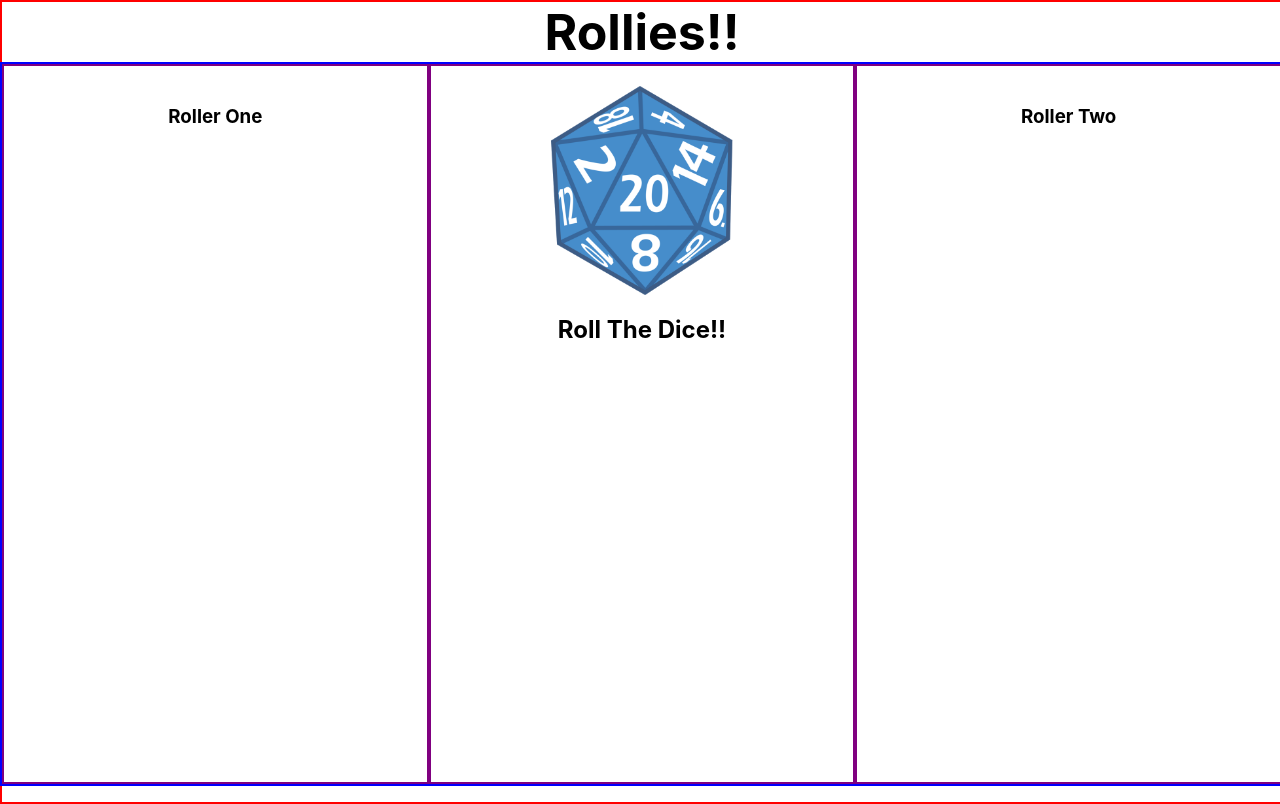
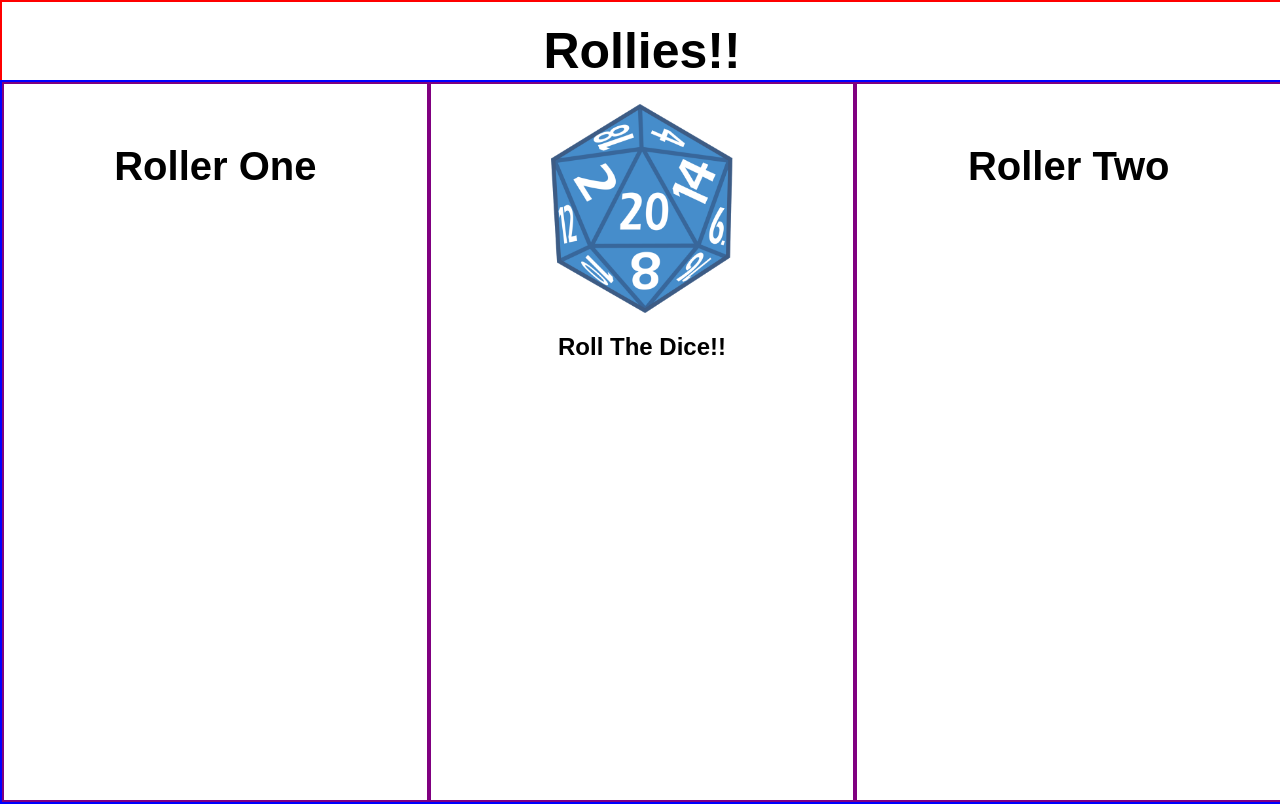
Before and after one commit to Jorgan612/Rollies, a React (Create React App) app: page / in a window 1280 px wide. Built offline with nearby package versions, Linux system fonts and the light colour scheme.

Commit message:
Add font and additional layout adjustments.

```diff
--- a/src/Components/App.js
+++ b/src/Components/App.js
@@ -10,18 +10,18 @@ const App = () => {
 
 return (
   <section className='app'>
-    <h1 className='rollies-title'>Rollies!!</h1>
+    <h1 className='rollies-title title'>Rollies!!</h1>
     <div className='all-sections-div'>
       <section className='player-one-section'>
-        <h1>Roller One</h1>
+        <h1 className='player-one-title title'>Roller One</h1>
 
       </section>
       <section className='center-section'>
         <img className='blue-dice-png-button' src={dice} alt='red 20 sided polyhedral dice'/>
-        <h2>Roll The Dice!!</h2>
+        <h2 className='title'>Roll The Dice!!</h2>
       </section>
       <section className='player-two-section'>
-        <h1>Roller Two</h1>
+        <h1 className='player-two-title title'>Roller Two</h1>
 
       </section>
     </div>
--- a/src/css/App.css
+++ b/src/css/App.css
@@ -5,11 +5,12 @@
   height: 100vh;
   width: 100vw;
   border: 2px solid red;
+  font-family: Arial, Helvetica, sans-serif;
 }
 
 .rollies-title {
   font-size: 50px;
-  margin: 0;
+  margin: 20px 0px 0px 0px;
 }
 
 .all-sections-div {
@@ -17,6 +18,11 @@
   border: 2px solid blue;
   height: 90%;
   width: 100%;
+}
+
+.player-one-title,
+.player-two-title {
+  font-size: 40px;
 }
 
 .player-one-section,
@@ -38,3 +44,8 @@
   transition: 2s;
   transform: rotate(3turn) scale(1.1);
 }
+
+.title{
+  font-family: 'Chango', fantasy;
+  /* color: #0004; */
+}
--- a/src/index.css
+++ b/src/index.css
@@ -11,3 +11,8 @@ code {
   font-family: source-code-pro, Menlo, Monaco, Consolas, 'Courier New',
     monospace;
 }
+
+@font-face {
+  font-family: 'Chango-Regular';
+  src: local('Chango-Regular.ttf') url('https://fonts.googleapis.com/css2?family=Chango&display=swap')
+}
```
Also changed, not shown: src/fonts/Chango-Regular.ttf (added).
